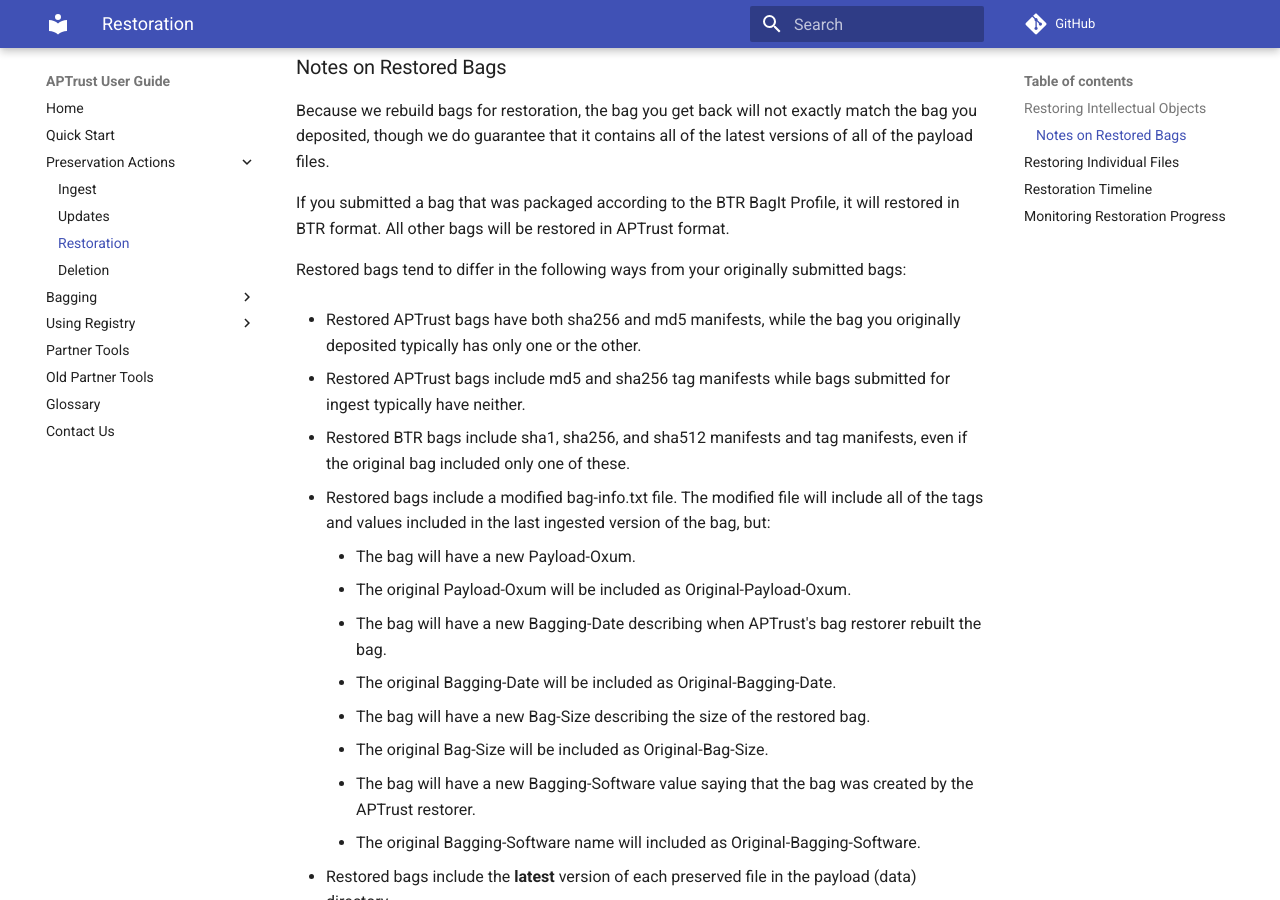
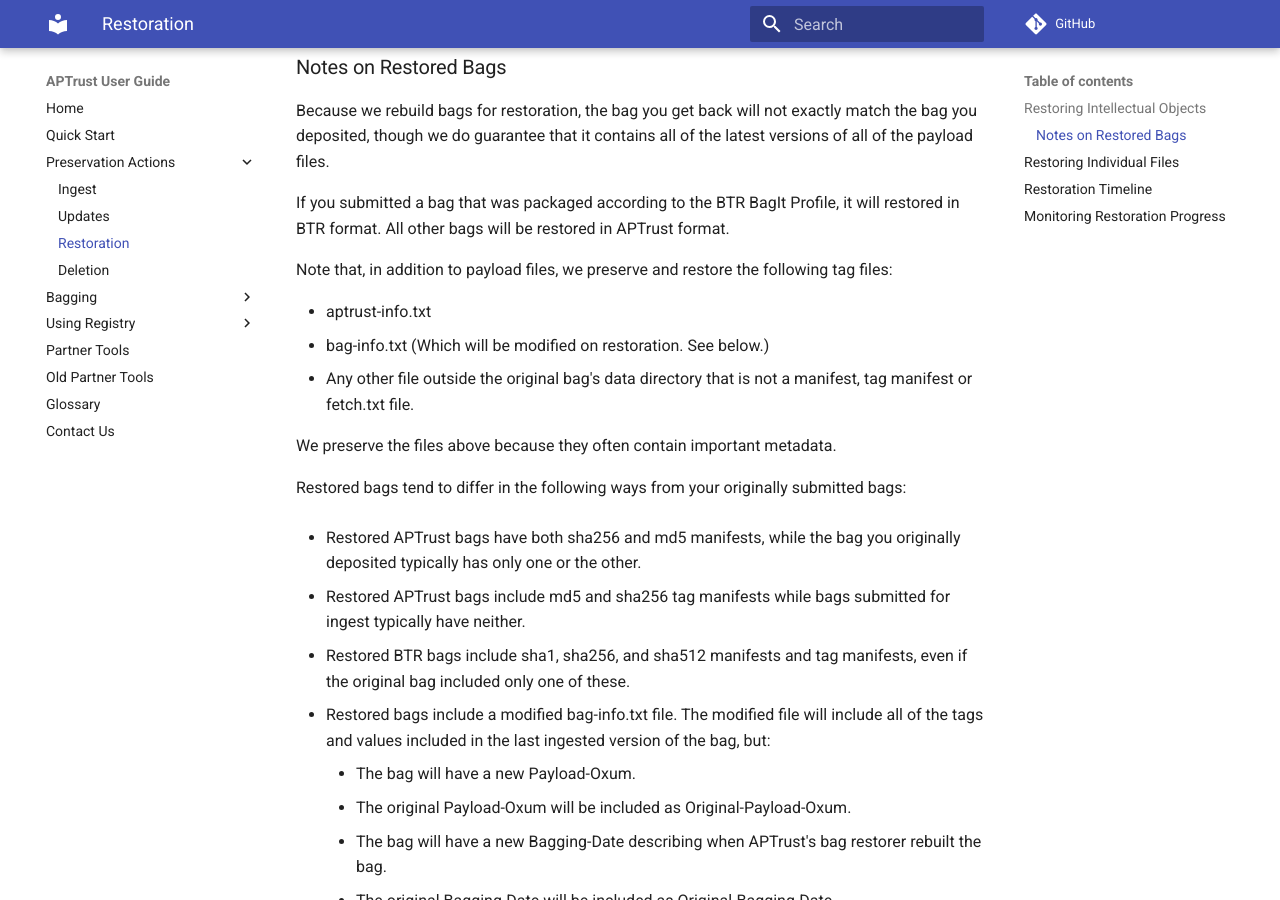
Before and after one commit to APTrust/userguide, an MkDocs documentation site: the page built from docs/preservation/restoration.md, in a window 1280 px wide and 900 px high, scrolled down 1545 px. Built offline with MkDocs 1.6.1 and Material for MkDocs 9.7.7, drawn with Linux system fonts in a browser that asks for light colours; comment, search, counter and statistics services are not loaded.

Commit message:
Updated info about preserved metadata files and restoration

```diff
--- a/docs/preservation/restoration.md
+++ b/docs/preservation/restoration.md
@@ -33,8 +33,15 @@
 
 Because we rebuild bags for restoration, the bag you get back will not exactly match the bag you deposited, though we do guarantee that it contains all of the latest versions of all of the payload files.
 
-If you submitted a bag that was packaged according to the BTR BagIt Profile, it will restored
-in BTR format. All other bags will be restored in APTrust format.
+If you submitted a bag that was packaged according to the BTR BagIt Profile, it will restored in BTR format. All other bags will be restored in APTrust format.
+
+Note that, in addition to payload files, we preserve and restore the following tag files:
+
+* aptrust-info.txt
+* bag-info.txt (Which will be modified on restoration. See below.)
+* Any other file outside the original bag's data directory that is not a manifest, tag manifest or fetch.txt file.
+
+We preserve the files above because they often contain important metadata.
 
 Restored bags tend to differ in the following ways from your originally submitted bags:
 
```
